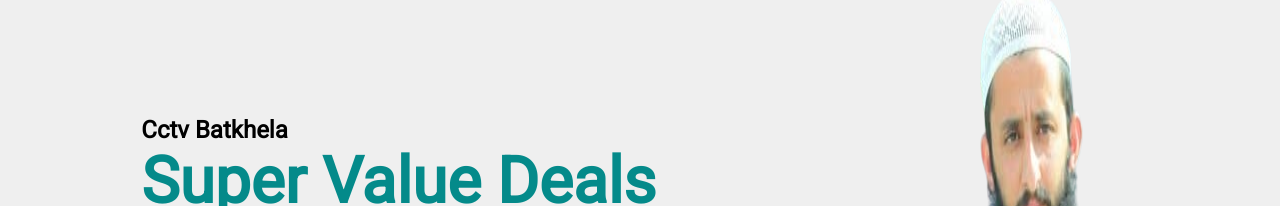
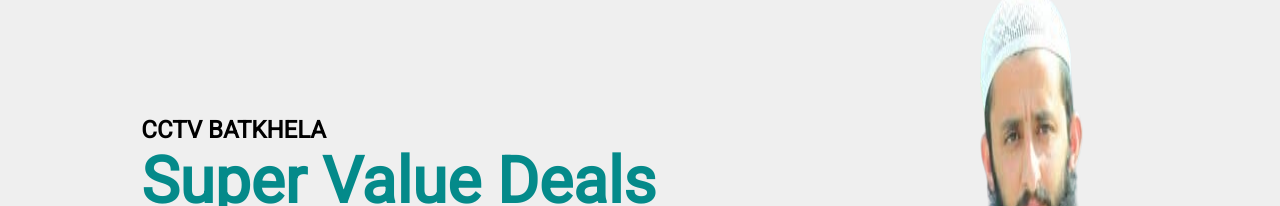
Before and after one commit to Haseen-ur-Rahman/web-project, a plain HTML site: page index.html in a window 1280 px wide. Shown: the part 143-349 px from the top of the page. Drawn offline with Linux system fonts and the light colour scheme; a web font is replaced by a local one.

Commit message:
Update index.html

```diff
--- a/index.html
+++ b/index.html
@@ -37,7 +37,7 @@
 
         <div class="main">
             <div class="mainText">
-                <h2>Cctv Batkhela</h2>
+                <h2>CCTV BATKHELA</h2>
                 <h1 class="top">Super Value Deals</h1>
                 <h1>On All Products</h1>
                 <p>Power smarter progress</p>
```
